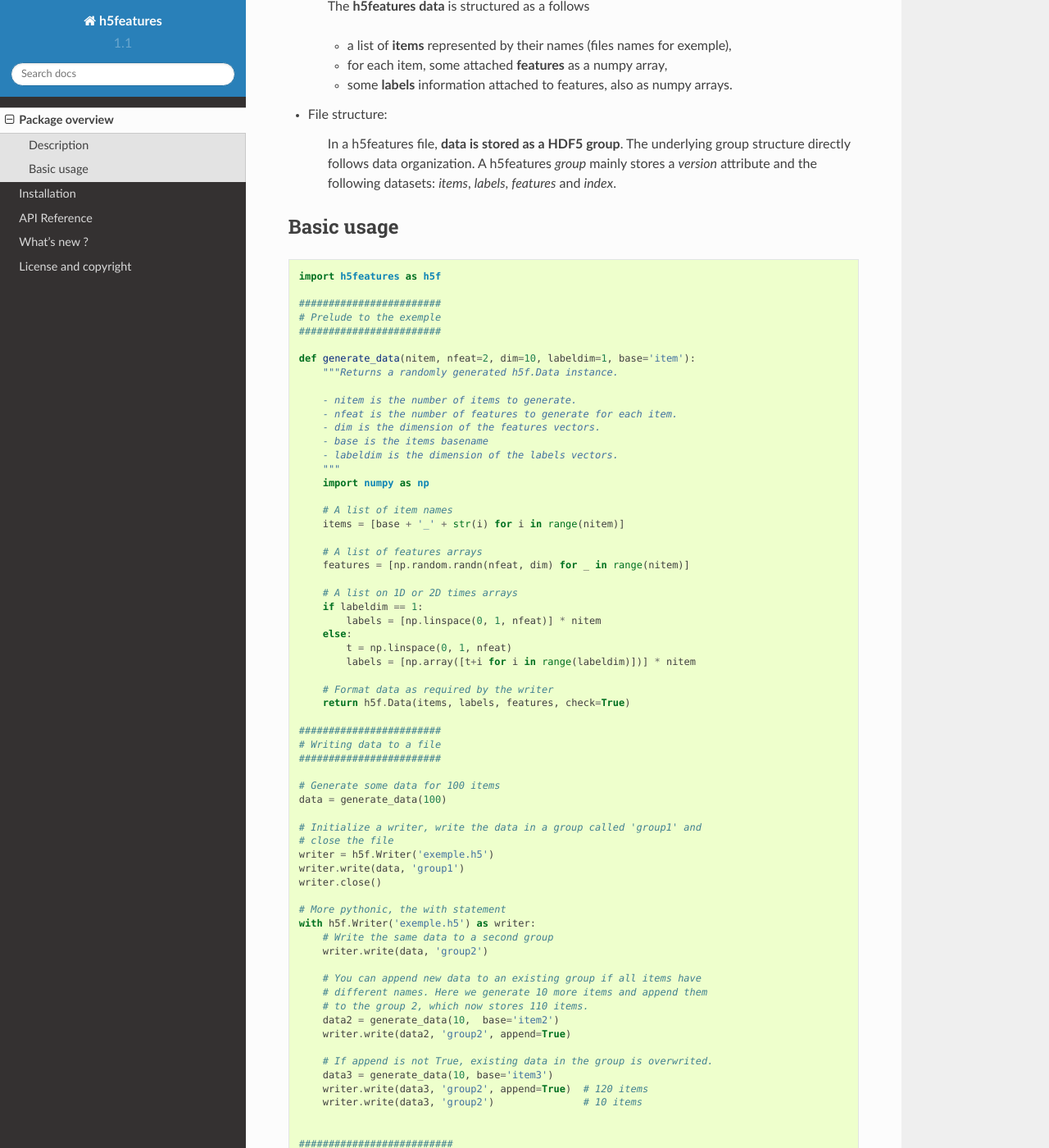
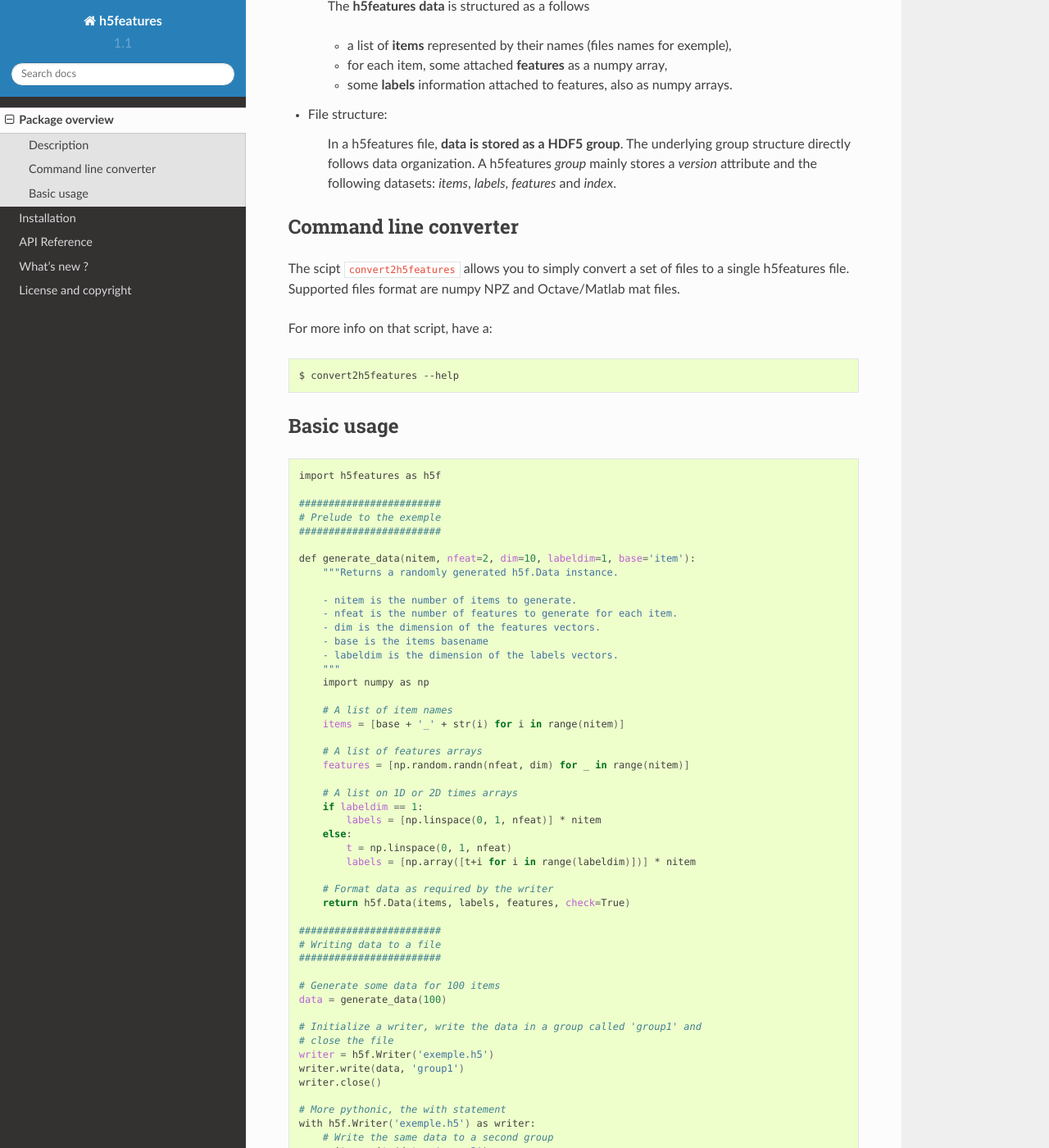
Before and after one commit to bootphon/h5features, a Sphinx documentation site: the page built from docs/overview.rst, in a window 1280 px wide and 1400 px high, scrolled down 642 px. Shown: the whole window at 82% size. Built offline with Sphinx 7.4.7 and the Read the Docs theme 2.0.0, drawn with Linux system fonts in a browser that asks for light colours; some of the changed text lies outside the part shown.

Commit message:
Updated doc for convert2h5features

```diff
--- a/docs/overview.rst
+++ b/docs/overview.rst
@@ -42,6 +42,19 @@ used for exemple in the `ABXpy`_ package.
     following datasets: *items*, *labels*, *features* and *index*.
 
 
+Command line converter
+======================
+
+The scipt ``convert2h5features`` allows you to simply convert a set of
+files to a single h5features file. Supported files format are numpy
+NPZ and Octave/Matlab mat files.
+
+.. highlight:: bash
+
+For more info on that script, have a::
+
+  $ convert2h5features --help
+
 Basic usage
 ===========
 
```
